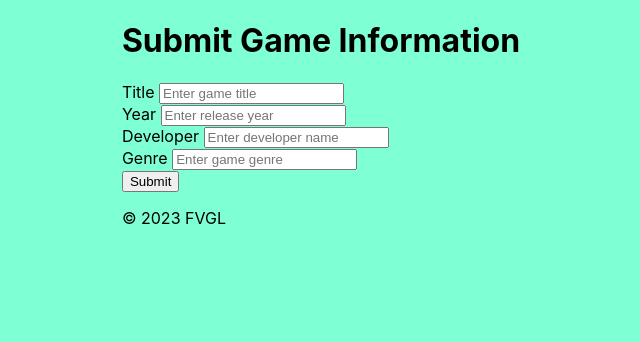
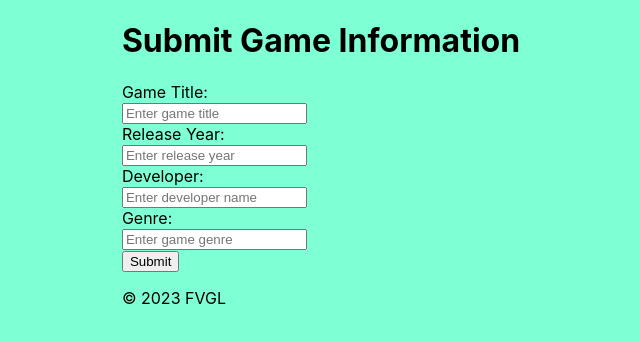
Before and after one commit to nikobatzi1990/fvgl, a React (Create React App) app in the folder client/: page /submission in a window 1280 px wide. Shown: the top 342 px of the page, without its empty margins (319-959 px from the left). Built offline with nearby package versions, Linux system fonts and the light colour scheme; no server answers.

Commit message:
feat: add form and label elements to Submission page

```diff
--- /dev/null
+++ b/client/src/components/Button.jsx
@@ -0,0 +1,16 @@
+import React from 'react';
+import '../styles/Button.css';
+
+const Button = (props) => {
+  const { className, onClick, text, type } = props;
+
+  return (
+    <button
+      className = { className }
+      type = { type } >
+      { text }
+    </button>
+  )
+}
+
+export default Button;
--- a/client/src/pages/Homepage.jsx
+++ b/client/src/pages/Homepage.jsx
@@ -1,14 +1,33 @@
 import React, { useState, useEffect } from 'react';
 import axios from 'axios';
-import { Routes, Route, BrowserRouter } from 'react-router-dom';
+import { useNavigate } from 'react-router-dom';
 import Header from '../components/Header';
 import Footer from '../components/Footer';
 
 function Homepage() {
+  useEffect(() => {
+    handleGameList();
+    // console.log('🎮', games);
+  }, []);
+
+  const navigate = useNavigate();
+  const [games, setGames] = useState([]);
+
+  const handleGameList = async () => {
+    const gameList = await axios.get('api/games/')
+      .then((result) => result.data)
+      .catch((err) => console.log("ERROR: ", err))
+    console.log('🎲', gameList);
+  }
+
   return (
     <>
       <Header
         text="Homepage" />
+      <div>
+
+
+      </div>
 
       <Footer />
     </>
--- a/client/src/pages/Submission.jsx
+++ b/client/src/pages/Submission.jsx
@@ -3,6 +3,7 @@ import axios from 'axios';
 import Header from '../components/Header';
 import Footer from '../components/Footer';
 import Input from '../components/Input';
+import Button from '../components/Button';
 
 
 function Submission() {
@@ -10,10 +11,6 @@ function Submission() {
   const [year, setYear] = useState('');
   const [developer, setDeveloper] = useState('');
   const [genre, setGenre] = useState('');
-
-  useEffect(() => {
-    handleGameList();
-  }, []);
 
   const handleTitleInput = (e) => {
     setTitle(e.target.value);
@@ -31,13 +28,7 @@ function Submission() {
     setGenre(e.target.value);
   }
 
-  const handleGameList = async () => {
-    await axios.get('api/games/')
-    .then(response => console.log(response.data))
-    .catch(error => console.log("ERROR: ", error));
-  }
-
-  const submit = async () => {
+  const handleSubmit = async () => {
     const newGame = {
       title: title,
       release_year: year,
@@ -56,27 +47,43 @@ function Submission() {
         text="Submit Game Information" />
 
       <div className="form">
+        <form
+          onSubmit = { handleSubmit } >
+
+          <label>
+            { "Game Title:" }
             <Input
-          labelName="Title"
               placeholder="Enter game title"
               onChange={ handleTitleInput } ></Input>
+          </label>
 
+          <label>
+            { "Release Year:" }
             <Input
-          labelName="Year"
               placeholder="Enter release year"
               onChange={ handleYearInput } ></Input>
+          </label>
 
+          <label>
+            { "Developer:" }
             <Input
-          labelName="Developer"
               placeholder="Enter developer name"
               onChange={ handleDeveloperInput } ></Input>
+          </label>
 
+          <label>
+            { "Genre:" }
             <Input
-          labelName="Genre"
               placeholder="Enter game genre"
               onChange={ handleGenreInput } ></Input>
+          </label>
 
-        <button className="submit" onClick={ submit }>Submit</button>
+          <Button
+            className="submission__button"
+            type="submit"
+            text="Submit"/>
+
+        </form>
       </div>
 
       <Footer />
```
Also changed, not shown: client/src/styles/Button.css (added). Lines whose indentation alone changed are shown as unchanged.
